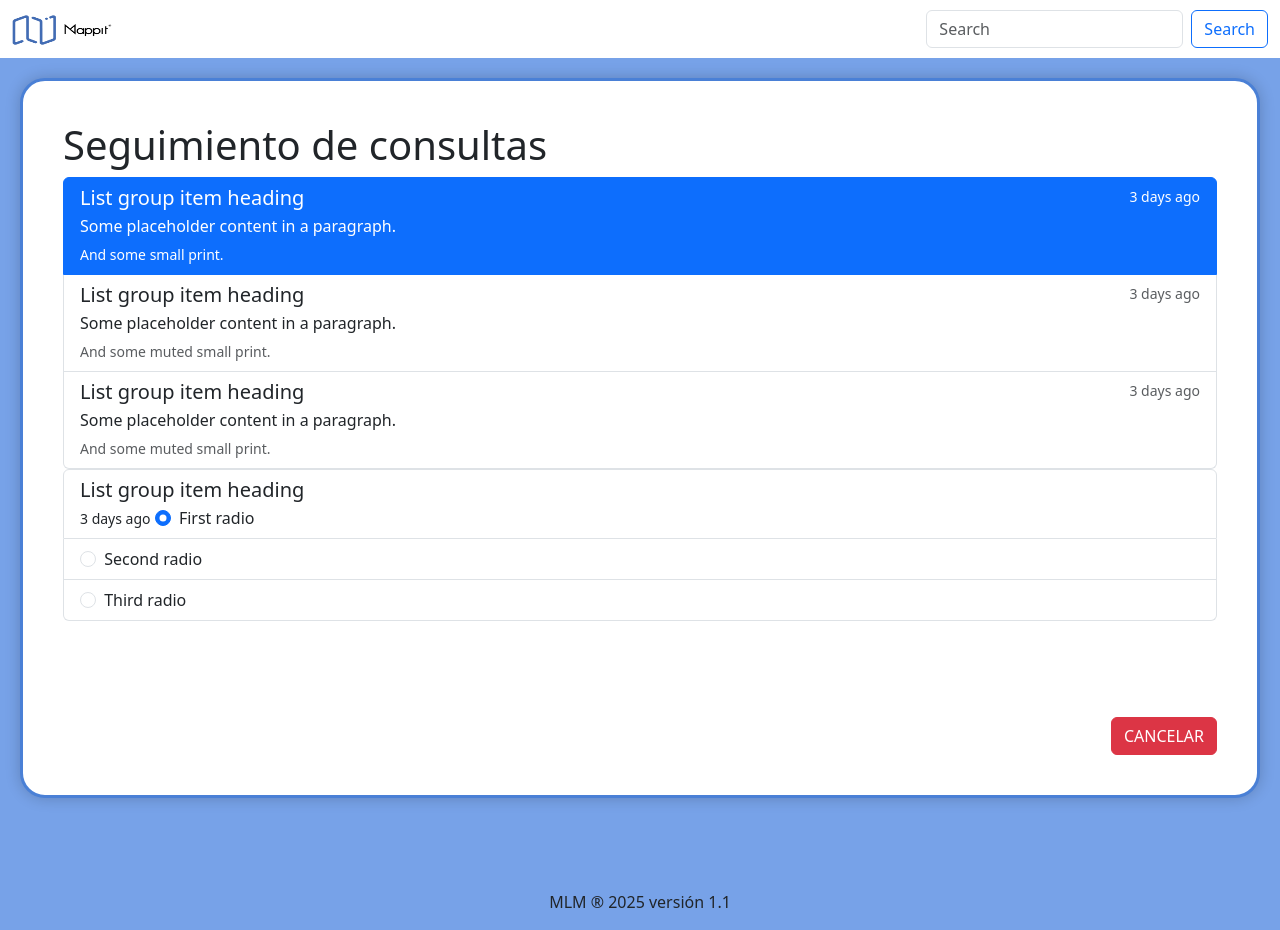
After one commit to ViviCruz03/proyecto-mlm, a Django app: template leads/templates/seguimiento1.html in a window 1280 px wide. The commit adds this page. Run offline with Django 5.2, Linux system fonts and the light colour scheme; the template is opened without the code that fills it, so the values that code supplies are empty.

Commit message:
Pantalla de consultas, seguimiento y dashbord en elaboración

```diff
--- a/leads/templates/login.html
+++ b/leads/templates/login.html
@@ -7,7 +7,7 @@
         <div class="col-md-5 d-flex align-items-center">
             <form action="/login/" method="POST" class="card card-body">
                 <img src="{% static 'img/Logo-1.png' %}" alt="Mappit Logo" class="logo">
-                <h1 class="text-center">Iniciar sesión</h1>
+                <h1 class="text-center">LOGIN</h1>
                 {{error}}
                 {% csrf_token %}
                 <div class="mb-3 text-start">
--- /dev/null
+++ b/leads/templates/seguimiento1.html
@@ -0,0 +1,60 @@
+{% extends 'base.html' %}
+
+{% load static %}
+
+{% block content %}
+<div class="asesorF-container">
+    <h1>Seguimiento de consultas</h1>
+
+    <div class="list-group">
+        <a href="#" class="list-group-item list-group-item-action active" aria-current="true">
+          <div class="d-flex w-100 justify-content-between">
+            <h5 class="mb-1">List group item heading</h5>
+            <small>3 days ago</small>
+          </div>
+          <p class="mb-1">Some placeholder content in a paragraph.</p>
+          <small>And some small print.</small>
+        </a>
+        <a href="#" class="list-group-item list-group-item-action">
+          <div class="d-flex w-100 justify-content-between">
+            <h5 class="mb-1">List group item heading</h5>
+            <small class="text-body-secondary">3 days ago</small>
+          </div>
+          <p class="mb-1">Some placeholder content in a paragraph.</p>
+          <small class="text-body-secondary">And some muted small print.</small>
+        </a>
+        <a href="#" class="list-group-item list-group-item-action">
+          <div class="d-flex w-100 justify-content-between">
+            <h5 class="mb-1">List group item heading</h5>
+            <small class="text-body-secondary">3 days ago</small>
+          </div>
+          <p class="mb-1">Some placeholder content in a paragraph.</p>
+          <small class="text-body-secondary">And some muted small print.</small>
+        </a>
+      </div>
+      <ul class="list-group">
+        <li class="list-group-item">
+        <h5 class="mb-1">List group item heading</h5>
+        <small>3 days ago</small>
+        <input class="form-check-input me-1" type="radio" name="listGroupRadio" value="" id="firstRadio" checked>
+        <label class="form-check-label" for="firstRadio">First radio</label>
+        </li>
+        <li class="list-group-item">
+          <input class="form-check-input me-1" type="radio" name="listGroupRadio" value="" id="secondRadio">
+          <label class="form-check-label" for="secondRadio">Second radio</label>
+        </li>
+        <li class="list-group-item">
+          <input class="form-check-input me-1" type="radio" name="listGroupRadio" value="" id="thirdRadio">
+          <label class="form-check-label" for="thirdRadio">Third radio</label>
+        </li>
+      </ul>
+
+    <br><br><br>
+    <div class="mt-4 d-flex justify-content-end">
+        <button class="btn btn-danger" onclick="window.location.href='{% url 'accion' %}'" >CANCELAR</button><br>
+    </div>
+
+</div>
+
+
+{% endblock %}
```
Also changed, not shown: leads/static/css/estilos.css (+43 -18 lines), leads/templates/accion.html (+16 -17 lines), leads/templates/consulta1.html (renamed from leads/templates/busqFiltrado.html, +5 -3 lines), leads/templates/dash.html (added, +10 -0 lines), leads/views.py (+14 -3 lines), leads/static/img/icono1.png (added), leads/static/img/icono2.png (added), leads/static/img/icono3.png (added).
